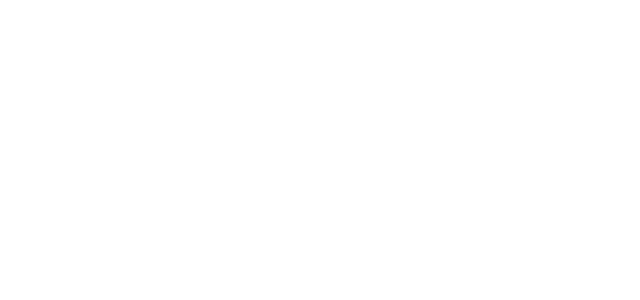
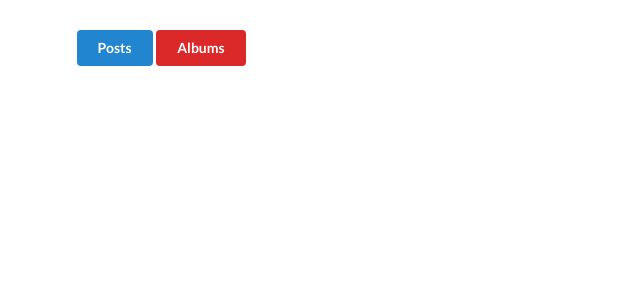
Before and after one commit to yuukiyamagata/React_Guidance, a React (Create React App) app: page / in a window 1280 px wide. Shown: the top 300 px of the page, without its empty margins (0-640 px from the left). Built offline with nearby package versions, Linux system fonts and the light colour scheme.

Commit message:
jsonplaceholderAPI

```diff
--- a/src/App.js
+++ b/src/App.js
@@ -1,9 +1,35 @@
-import React from 'react';
+import React, { useState } from 'react';
+import  jsonplaceholder  from './apis/jsonplaceholder';
+import { Resources } from './components/Resources';
+import { Button } from './components/Button';
+
 
 
 export const App = () => {
+  const [resources, setResources ] = useState([]);
+
+  const getPosts = async () => {
+    try{
+      const posts = await jsonplaceholder.get('/posts');
+      setResources(posts.data);
+    }catch(err){
+      console.error( err )
+    }
+  }
+
+  const getAlbums = async () => {
+    try{
+      const albums = await jsonplaceholder.get('/albums');
+      setResources(albums.data);
+    }catch(err){
+      console.error( err )
+    }
+  }
   return(
-    <>
-    </>
+    <div className='ui container' style={{ marginTop: '30px'}}>
+      <Button onClick={ getPosts } text="Posts" color="primary" />
+      <Button onClick={ getAlbums } text="Albums" color="red" />
+      <Resources resources={ resources } />
+    </div>
   )
 }
--- a/src/apis/jsonplaceholder.js
+++ b/src/apis/jsonplaceholder.js
@@ -2,4 +2,4 @@
 
 export default axios.create({
   baseURL: 'https://jsonplaceholder.typicode.com'
-})
+});
--- a/src/components/Button.jsx
+++ b/src/components/Button.jsx
@@ -1,11 +1,11 @@
 
 export const Button = props => {
+  const { onClick, text, color } = props
   return(
     <>
-  <button className="ui active button">
-    <i className="user icon" />
-    { props.title }
-  </button>
+    <button onClick={ onClick } className={`ui ${color} button`}>
+    { text }
+    </button>
     </>
   )
 }
--- /dev/null
+++ b/src/components/Resources.jsx
@@ -0,0 +1,8 @@
+import React  from "react";
+export const Resources = ({ resources }) => {
+  return (
+    <>
+      {resources.map(resource => <p key={resource.id}>{ resource.title }</p>)}
+    </>
+  )
+}
```
